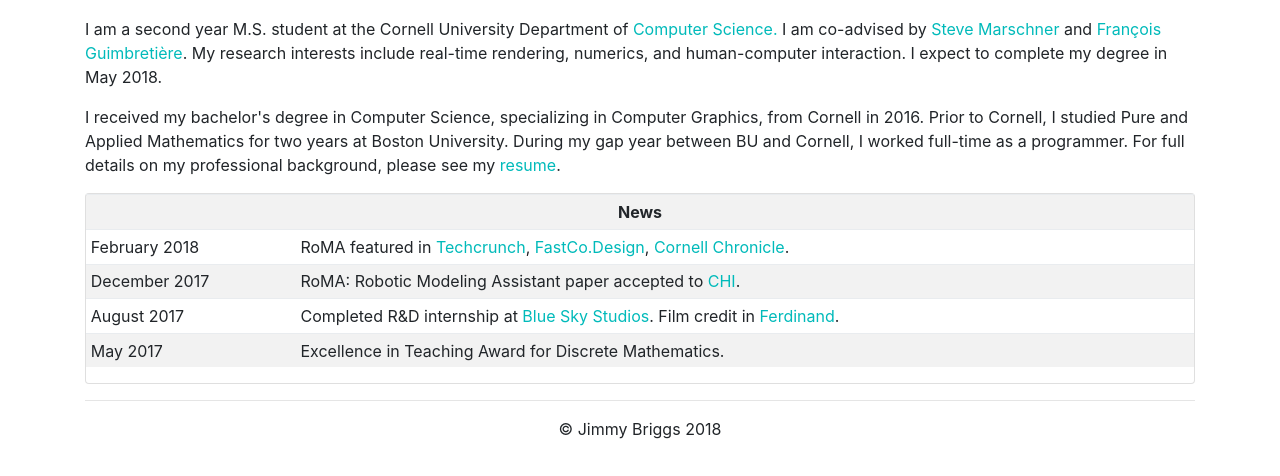
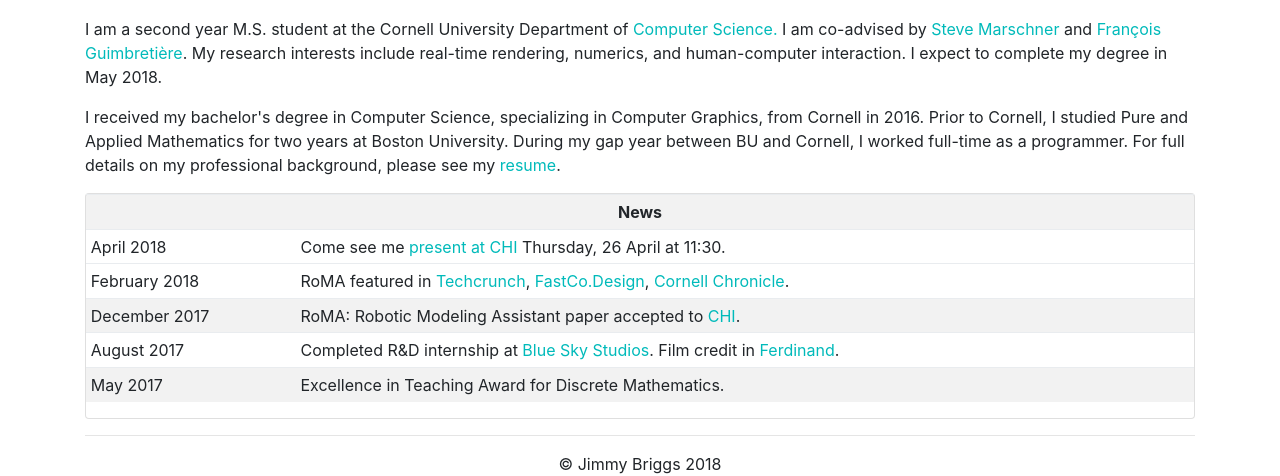
Before and after one commit to jeb482/jimmybriggsnet, a PHP site: page /jimmybriggsnet/ in a window 1280 px wide. Shown: the part 536-1012 px from the top of the page. Before the commit the page ends 975 px from the top, so only its background shows below. Run offline with PHP 8.4, Linux system fonts and the light colour scheme; some libraries are stand-ins or nearby versions.

Commit message:
Added a CHI link

```diff
--- a/index.php
+++ b/index.php
@@ -59,6 +59,10 @@
     <table class="table table-sm table-striped table-responsive-sm">
     <th span="col" colspan="2"><center>News</center></th>
     <tr>
+    <td>April 2018</th>
+    <td>Come see me <a href="https://chi2018.acm.org/technical-program/?sessionId=-L6UzzYNG4FBOIBsZ2J4&publicationId=-L6UyDWxWiLiWxFQ6eIX">present at CHI</a> Thursday, 26 April at 11:30.</td></tr>
+    <tr>
+    <tr>
     <td>February 2018</th>
     <td>RoMA featured in <a href="https://techcrunch.com/2018/02/19/combining-augmented-reality-3d-printing-and-a-robotic-arm-to-prototype-in-real-time/" target="_blank">
         Techcrunch</a>,
```
